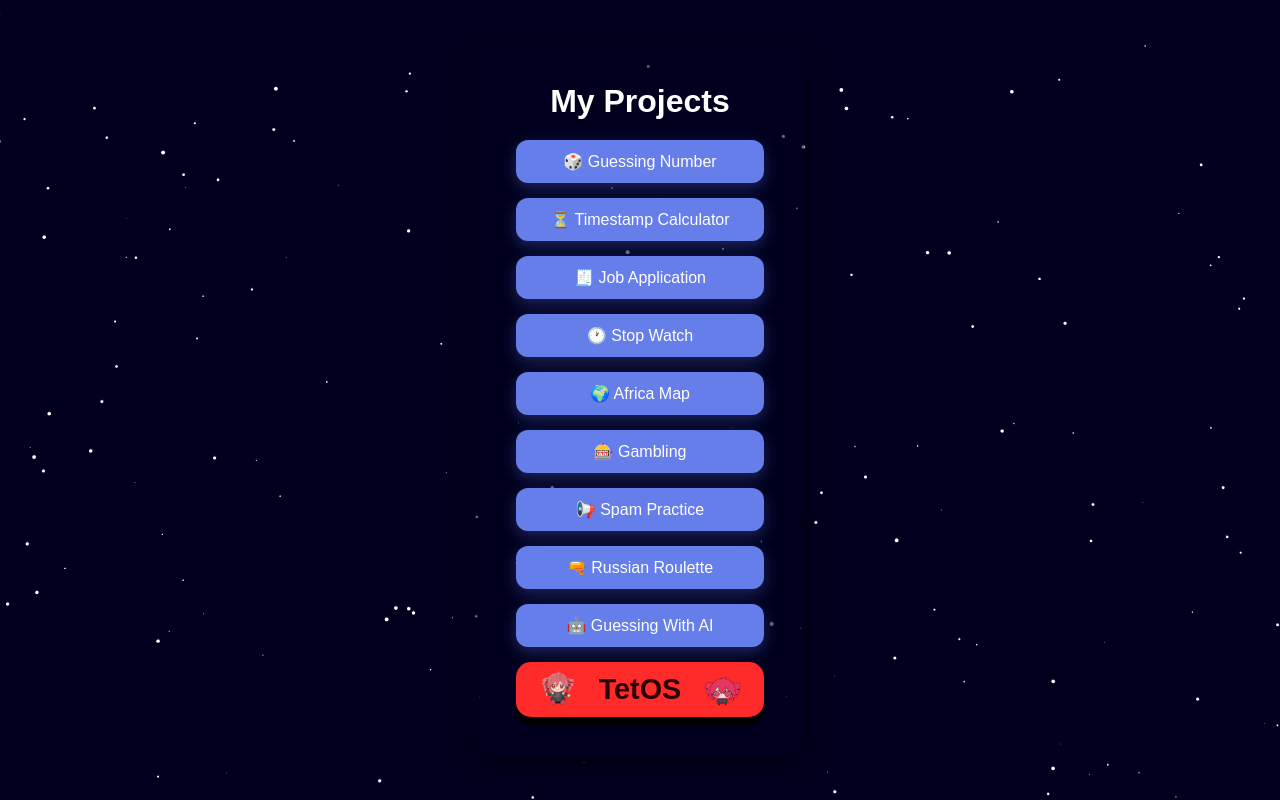
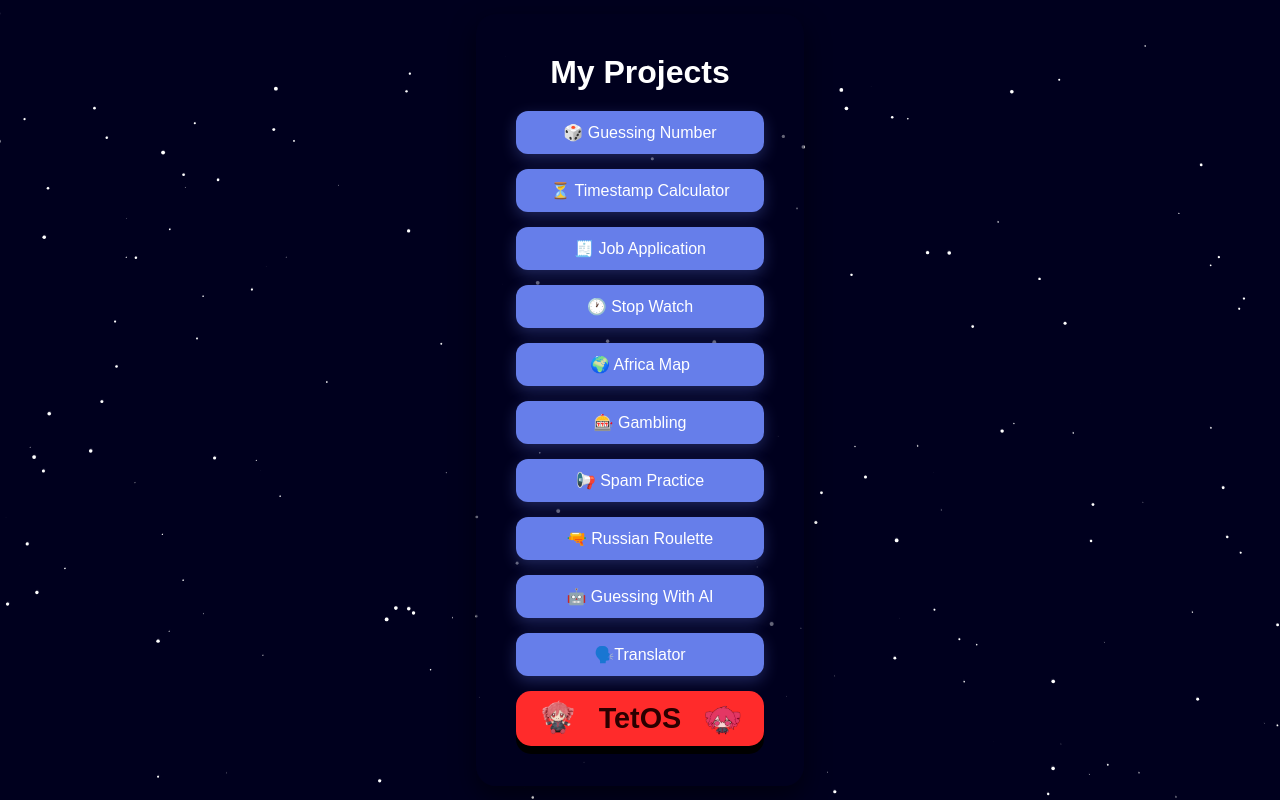
Before and after one commit to Jenishpr100/everything, a plain HTML site: page index.html in a window 1280 px wide. Drawn offline with Linux system fonts and the light colour scheme.

Commit message:
Update index.html

```diff
--- a/index.html
+++ b/index.html
@@ -21,6 +21,7 @@
       <a href="https://jenishpr100.github.io/SpamPractice/" target="_blank" class="btn">📢 Spam Practice</a>
       <a href="https://jenishpr100.github.io/RussianRoulette/index.html" target="_blank" class="btn">🔫 Russian Roulette</a>
       <a href="https://jenishpr100.github.io/GuessingWithAI/" target="_blank" class="btn">🤖 Guessing With AI</a>
+      <a href="https://jenishpr100.github.io/Translator//" target="_blank" class="btn">🗣️Translator </a>
 
 
     <a href="https://jenishpr100.github.io/TetOS" class="tetos-btn">
```
